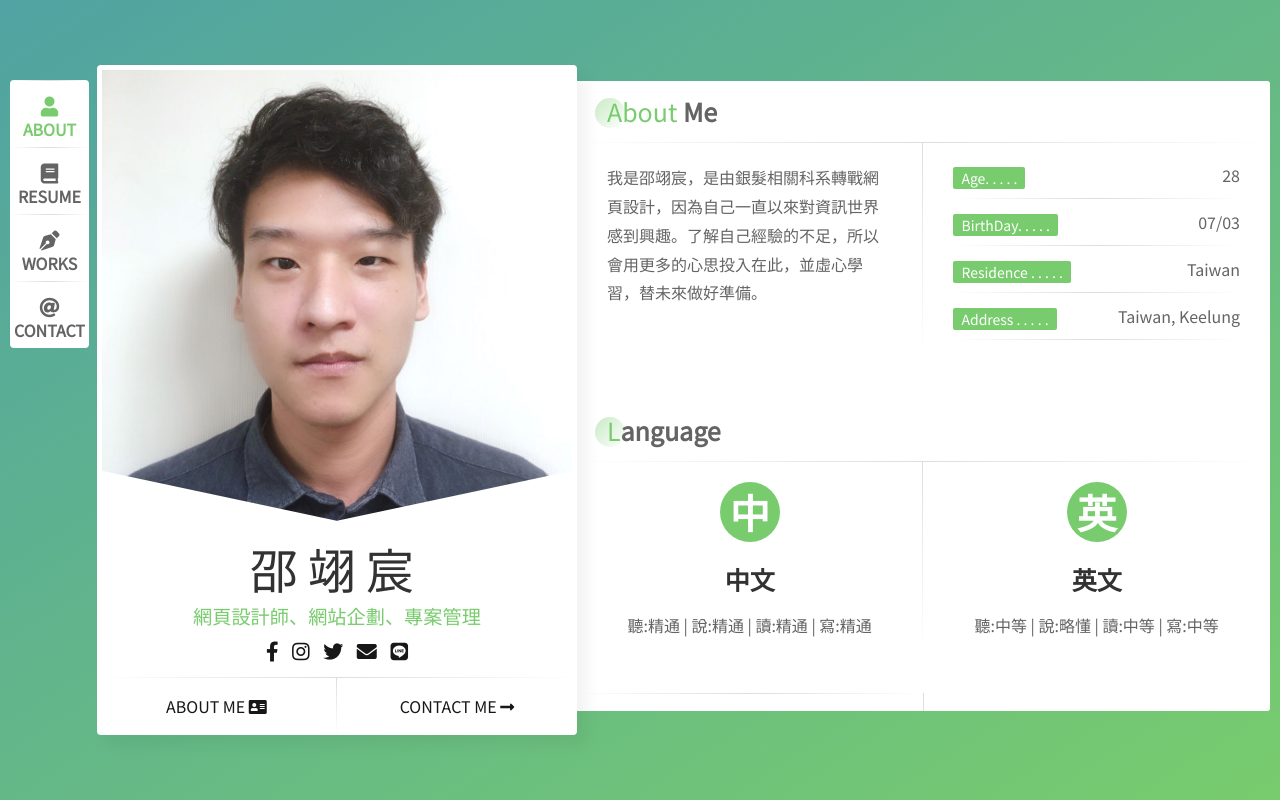
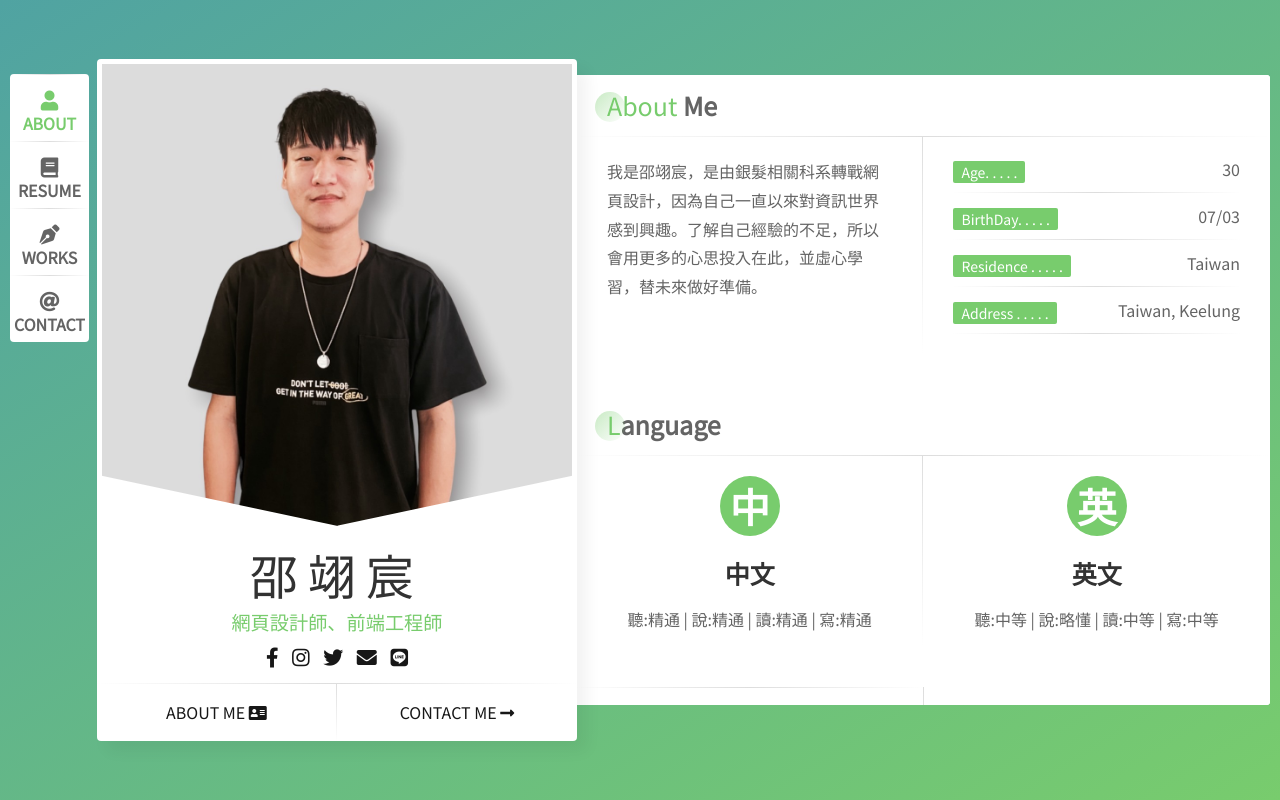
Before and after one commit to EasonShao21/Eason, a plain HTML site: page index.html in a window 1280 px wide. Drawn offline with Linux system fonts and the light colour scheme.

Commit message:
reContent

```diff
--- a/index.html
+++ b/index.html
@@ -60,12 +60,12 @@
             <div class="card card-start">
             <!-- profile photo -->
                 <div class="big-img">
-                    <img src="images/Eason-pic.jpg" alt="">
+                    <img src="images/Eason-pic1.jpg" alt="">
                 </div>
                 <div class="myself">
                 <!-- profile titles -->
                     <div class="myname black">邵翊宸</div>
-                    <div class="work-name">網頁設計師、網站企劃、專案管理</div>
+                    <div class="work-name">網頁設計師、前端工程師</div>
                 <!-- profile socials -->
                     <div class="social black">
                         <a href="#"><i class="fab fa-facebook-f"></i></a>
@@ -353,7 +353,7 @@
                         </div>
                         <div class="w50-box">
                             <ul>
-                                <li><strong>Age. . . . .</strong>28</li>
+                                <li><strong>Age. . . . .</strong>30</li>
                                 <li><strong>BirthDay. . . . .</strong>07/03</li>
                                 <li><strong>Residence . . . . .</strong>Taiwan</li>
                                 <li><strong>Address . . . . .</strong>Taiwan, Keelung</li>
```
Also changed, not shown: images/Eason-pic1.jpg (added).
